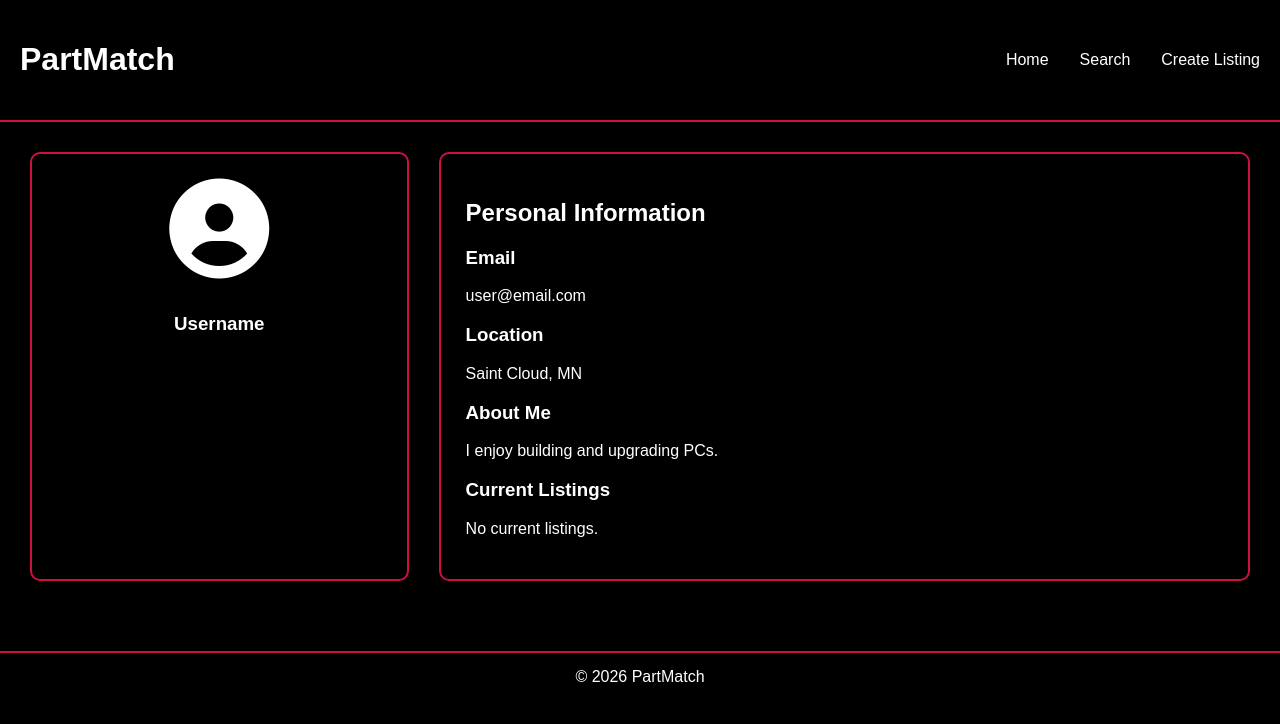
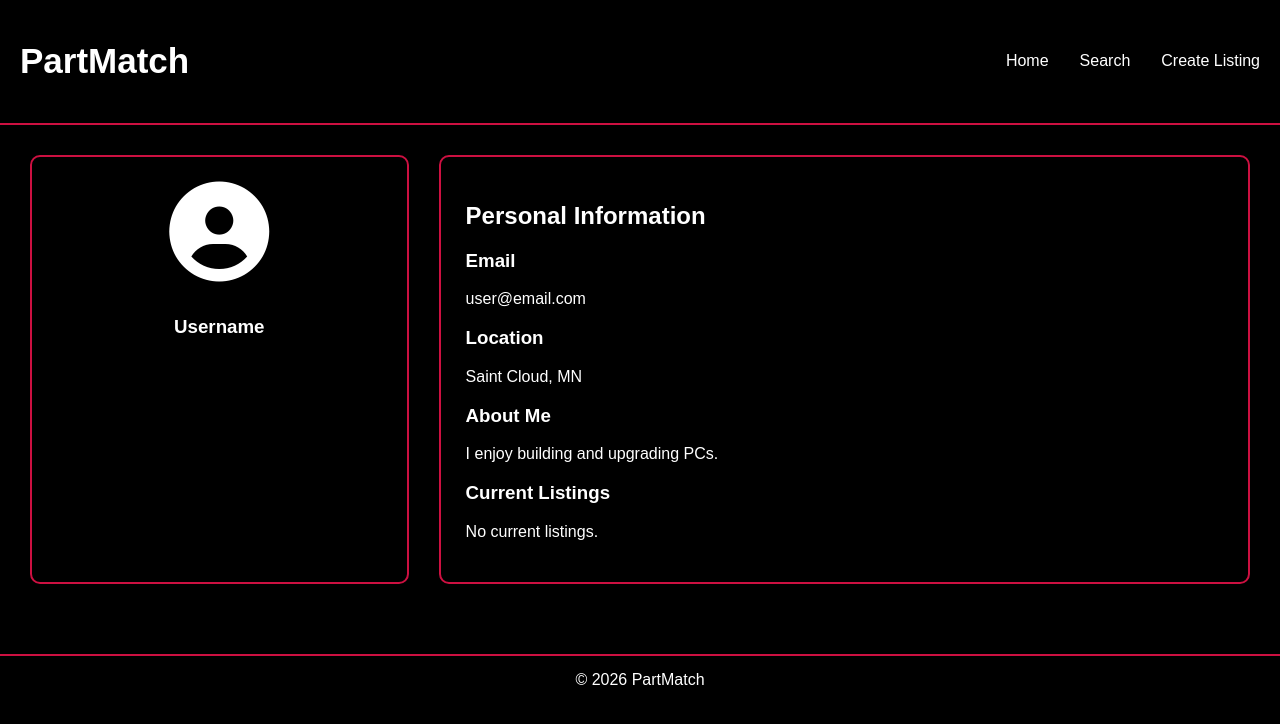
Before and after one commit to OceanusOdyseus/PartMatch, a PHP site: page /profile.php in a window 1280 px wide. Shown: the top 724 px of the page. Run offline with PHP 8.4, Linux system fonts and the light colour scheme.

Commit message:
fixed the "logo" part so sizing is consistent

```diff
--- a/profile.php
+++ b/profile.php
@@ -10,7 +10,7 @@
 
     <header class="profile-header">
         <link rel="stylesheet" href="https://cdnjs.cloudflare.com/ajax/libs/font-awesome/6.5.2/css/all.min.css">
-        <h1><a href="index.php">PartMatch</a></h1>
+        <h1><a href="index.php" class="logo">PartMatch</a></h1>
 
         <nav>
             <a href="index.php">Home</a>
@@ -26,7 +26,7 @@
             <h3>Username</h3>
         </div>
 
-<body class="profile-body">
+<body>
 
         <div class="profile-right">
 
--- a/search.php
+++ b/search.php
@@ -38,7 +38,7 @@ if (!$result) {
 </head>
 <body>
     <header class="search-header">
-        <h1><a href="index.php">PartMatch</a></h1>
+        <h1><a href="index.php" class="logo">PartMatch</a></h1>
 
         <form class="search" method="GET" action="search.php">
             <input type="search" name="search" placeholder="Search for PC parts (Hint: Type ID #)">
--- a/style.css
+++ b/style.css
@@ -24,6 +24,7 @@ body {
     max-width: 700px;
     margin: 40px auto;
     padding: 20px;
+    flex: 1;
 }
 
 header {
@@ -45,7 +46,7 @@ header h1 a{
 .logo {
     color: var(--color-white);
     text-decoration: none;
-    font-size: 24px;
+    font-size: 35px;
     font-weight: bold;
 }
 
@@ -371,11 +372,6 @@ footer {
     color: var(--color-red);
 }
 
-.profile-body{
-    background-color: var(--color-black);
-    color: var(--color-white);
-}
-
 .profile-row{
     display: flex;
     gap: 30px;
```
